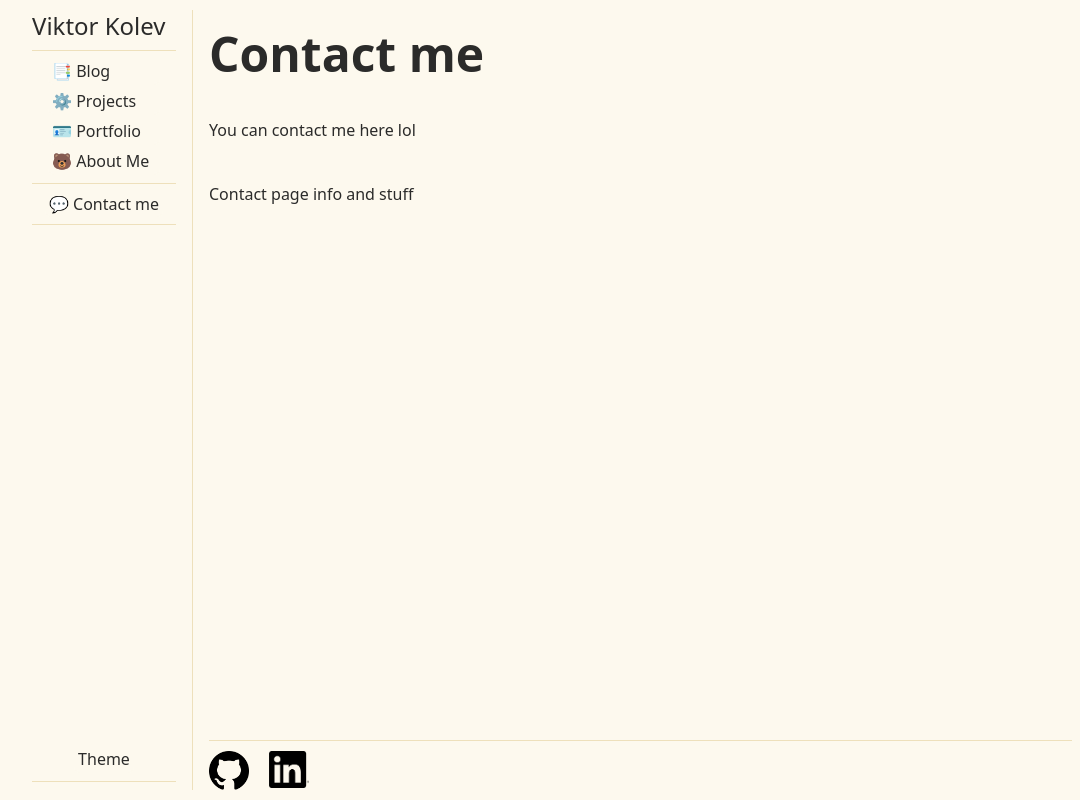
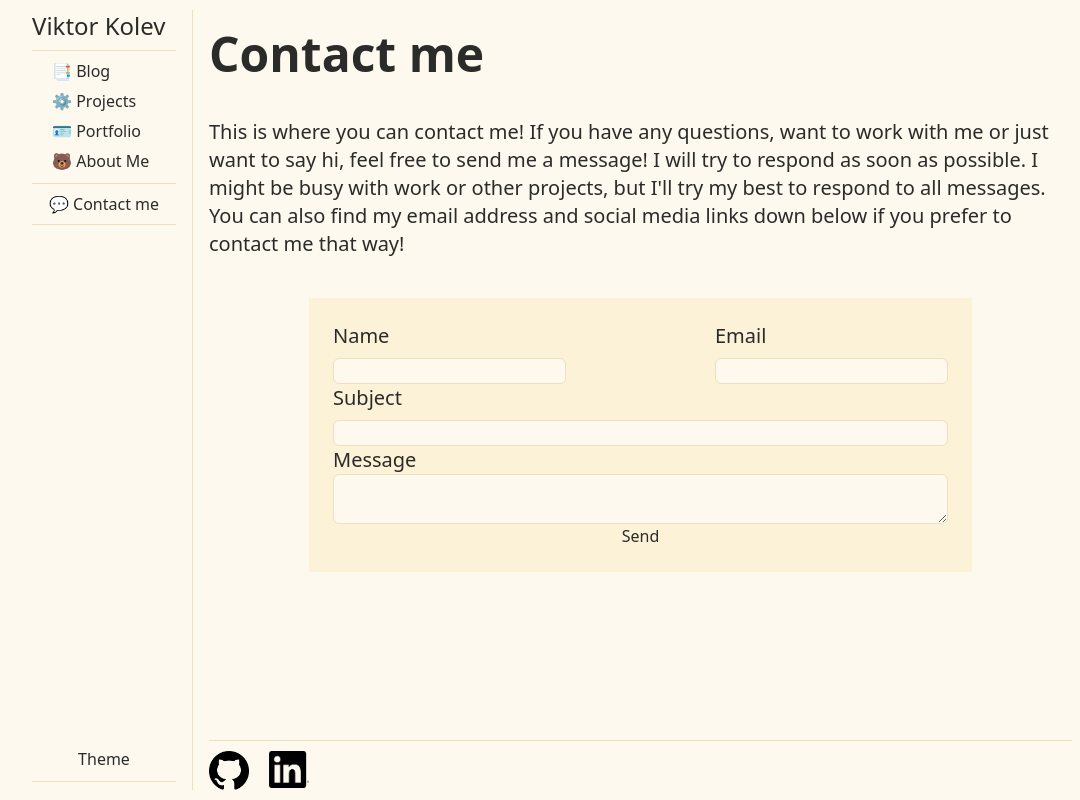
Before and after one commit to smithy773/ViktorKolevDev-frontend, a React (Vite) app: page /contact in a window 1280 px wide. Shown: the whole page, without its empty margins (72-1152 px from the left). Built offline with nearby package versions, Linux system fonts and the light colour scheme.

Commit message:
Tweak styling, add basic form for contacting

```diff
--- a/src/components/Helpers/PageCont/PageCont.tsx
+++ b/src/components/Helpers/PageCont/PageCont.tsx
@@ -8,7 +8,11 @@ function PageCont(props: any) {
           ) : (
             <h1 className="text-5xl font-semibold mt-5 mb-10">{props.title}</h1>
           )}
-          {props.description == "none" ? "" : <p>{props.description}</p>}
+          {props.description == "none" ? (
+            ""
+          ) : (
+            <p className="text-xl">{props.description}</p>
+          )}
         </section>
         <section className="my-10">{props.children}</section>
       </div>
--- a/src/components/Pages/ContactMe/ContactMe.tsx
+++ b/src/components/Pages/ContactMe/ContactMe.tsx
@@ -2,8 +2,54 @@ import PageCont from "../../Helpers/PageCont/PageCont";
 
 function ContactMe() {
   return (
-    <PageCont title="Contact me" description="You can contact me here lol">
-      <h1>Contact page info and stuff</h1>
+    <PageCont
+      title="Contact me"
+      description="This is where you can contact me! If you have any questions, want to work with me or just want to say hi, feel free to send me a message! I will try to respond as soon as possible. I might be busy with work or other projects, but I'll try my best to respond to all messages. You can also find my email address and social media links down below if you prefer to contact me that way!"
+    >
+      <div className="flex justify-center w-full">
+        <form
+          id="contact-form"
+          className="flex flex-col bg-item-background p-6 w-full mx-25"
+        >
+          <input type="hidden" name="time" value="Mar 10 2025 08:46" />
+          <section className="flex gap-5 justify-between">
+            <div className="contact-label-input-div">
+              <label className="contact-label">Name</label>
+              <input
+                className="contact-input"
+                type="text"
+                name="name"
+                required
+              />
+            </div>
+            <div className="contact-label-input-div">
+              <label className="contact-label">Email</label>
+              <input
+                className="contact-input"
+                type="email"
+                name="email"
+                required
+              />
+            </div>
+          </section>
+          <div className="contact-label-input-div">
+            <label className="contact-label">Subject</label>
+            <input
+              className="contact-input"
+              type="text"
+              name="title"
+              required
+            />
+          </div>
+          <label className="contact-label">Message</label>
+          <textarea
+            className="contact-input"
+            name="message"
+            required
+          ></textarea>
+          <input type="submit" value="Send" />
+        </form>
+      </div>
     </PageCont>
   );
 }
--- a/src/components/Pages/Projects/Projects.tsx
+++ b/src/components/Pages/Projects/Projects.tsx
@@ -4,7 +4,10 @@ import ProjectItem from "./ProjectItem/ProjectItem";
 
 function Projects() {
   return (
-    <PageCont title="Projects page" description="Projects page description">
+    <PageCont
+      title="Projects"
+      description="Here you can find all of my projects! I try to work on something different every time, so you can find games, web apps, desktop apps and more! Each project has a GitHub repository up on my GitHub account, so feel free to check it out and follow me there for more projects in the future!"
+    >
       <section className="grid grid-cols-3 gap-3">
         {projects.length > 0
           ? projects.map((item) => (
--- a/src/index.css
+++ b/src/index.css
@@ -154,14 +154,34 @@ html[data-theme="dark"] .shadow_under {
   color: #00ff00;
   border-color: #00ff00;
 }
-
+html[data-theme="leet"] .underline-hover:hover,
+html[data-theme="leet"] .project-item-link:hover,
 .theme-btn-leet:hover {
   background-color: #00ff00;
   border-color: #00ff00;
   color: #000;
 }
 
-/*  */
+/* CONTACT ME STYLING */
+.contact-label-input-div {
+  display: flex;
+  flex-direction: column;
+  gap: calc(var(--spacing) * 2);
+}
+
+.contact-input {
+  border-style: var(--tw-border-style);
+  border-width: 1px;
+  border-color: var(--color-border-lines);
+  background-color: var(--color-bg);
+  border-radius: var(--radius-md);
+}
+
+.contact-label {
+  color: var(--color-text);
+  font-size: var(--text-xl) /* 1.25rem = 20px */;
+  line-height: var(--tw-leading, var(--text-xl--line-height));
+}
 
 .footer-link-light,
 .footer-link-dark,
```
